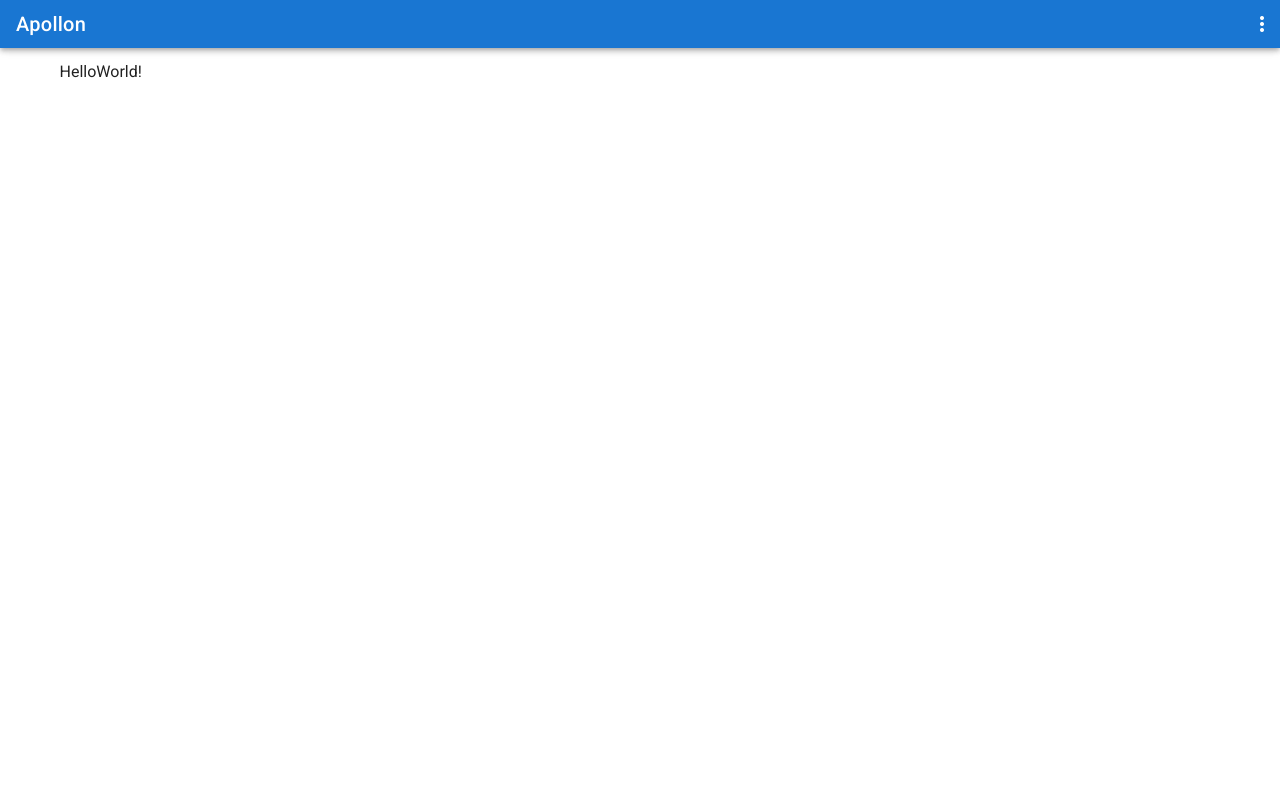
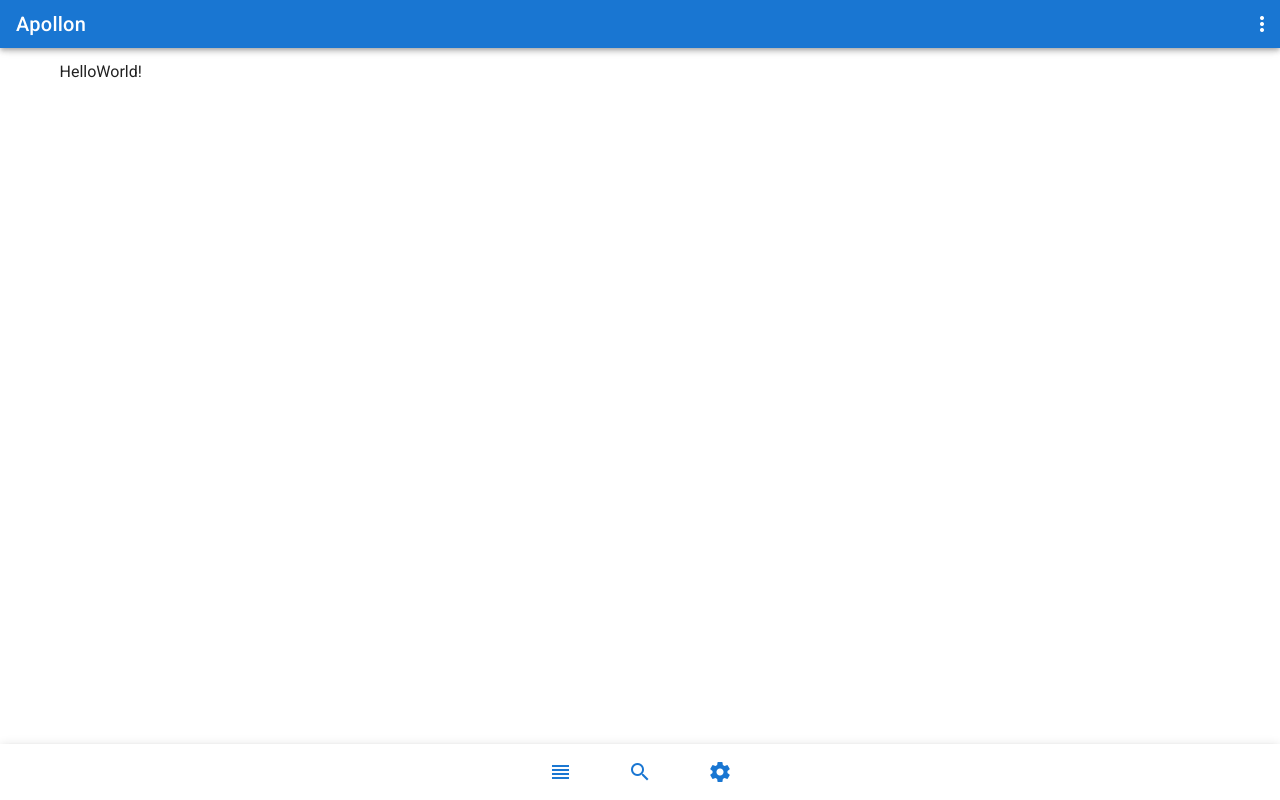
Before and after one commit to beatgrabe/apollon, a Vue app: page / in a window 1280 px wide. Built offline with nearby package versions, Linux system fonts and the light colour scheme.

Commit message:
Add bottom nav

```diff
--- a/src/App.vue
+++ b/src/App.vue
@@ -23,6 +23,20 @@
     <v-main>
       <HelloWorld/>
     </v-main>
+
+    <v-bottom-navigation>
+      <v-btn>
+        <v-icon color="primary">mdi-view-headline</v-icon>
+      </v-btn>
+
+      <v-btn>
+        <v-icon color="primary">mdi-magnify</v-icon>
+      </v-btn>
+
+      <v-btn>
+        <v-icon color="primary">mdi-cog</v-icon>
+      </v-btn>
+    </v-bottom-navigation>
   </v-app>
 </template>
 
```
